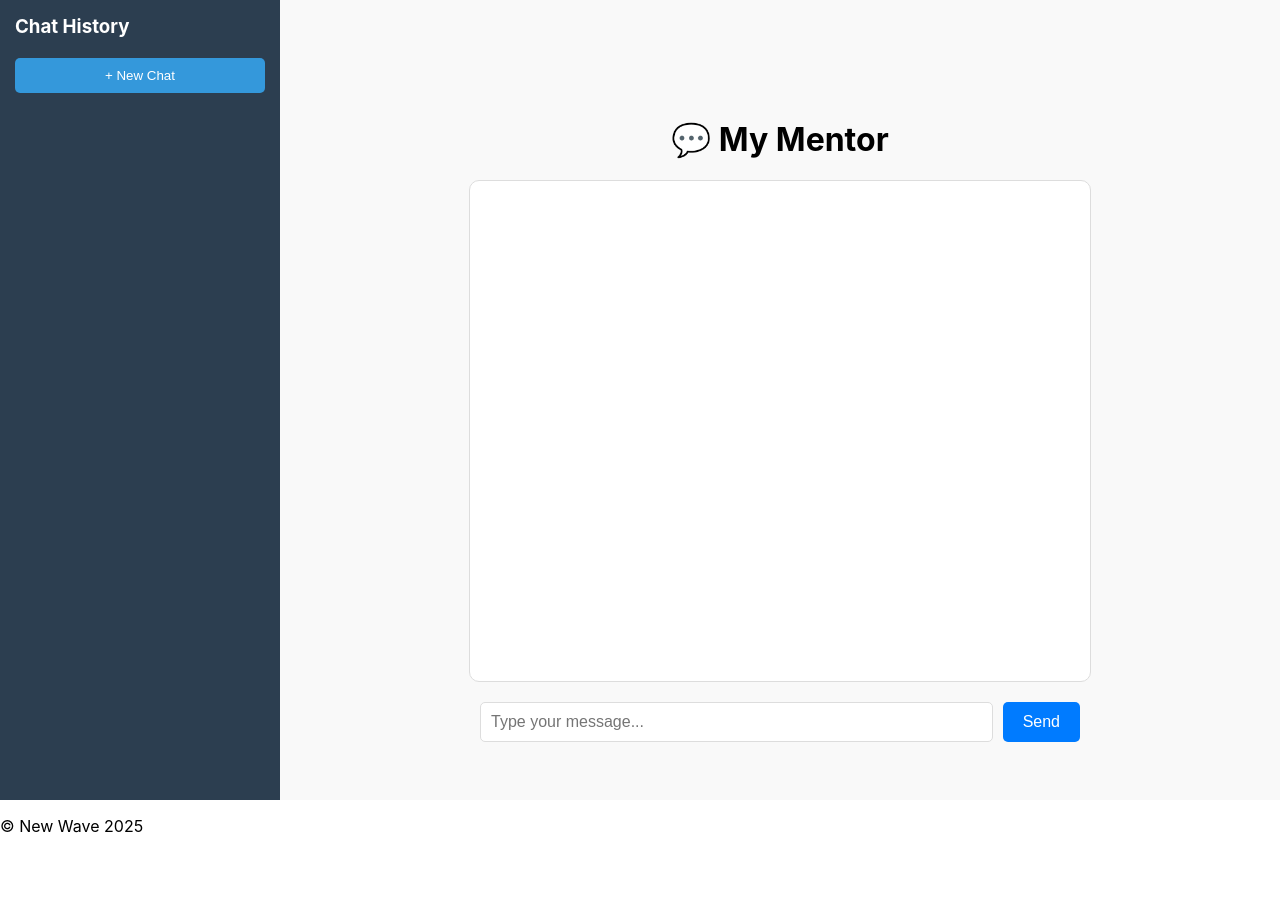
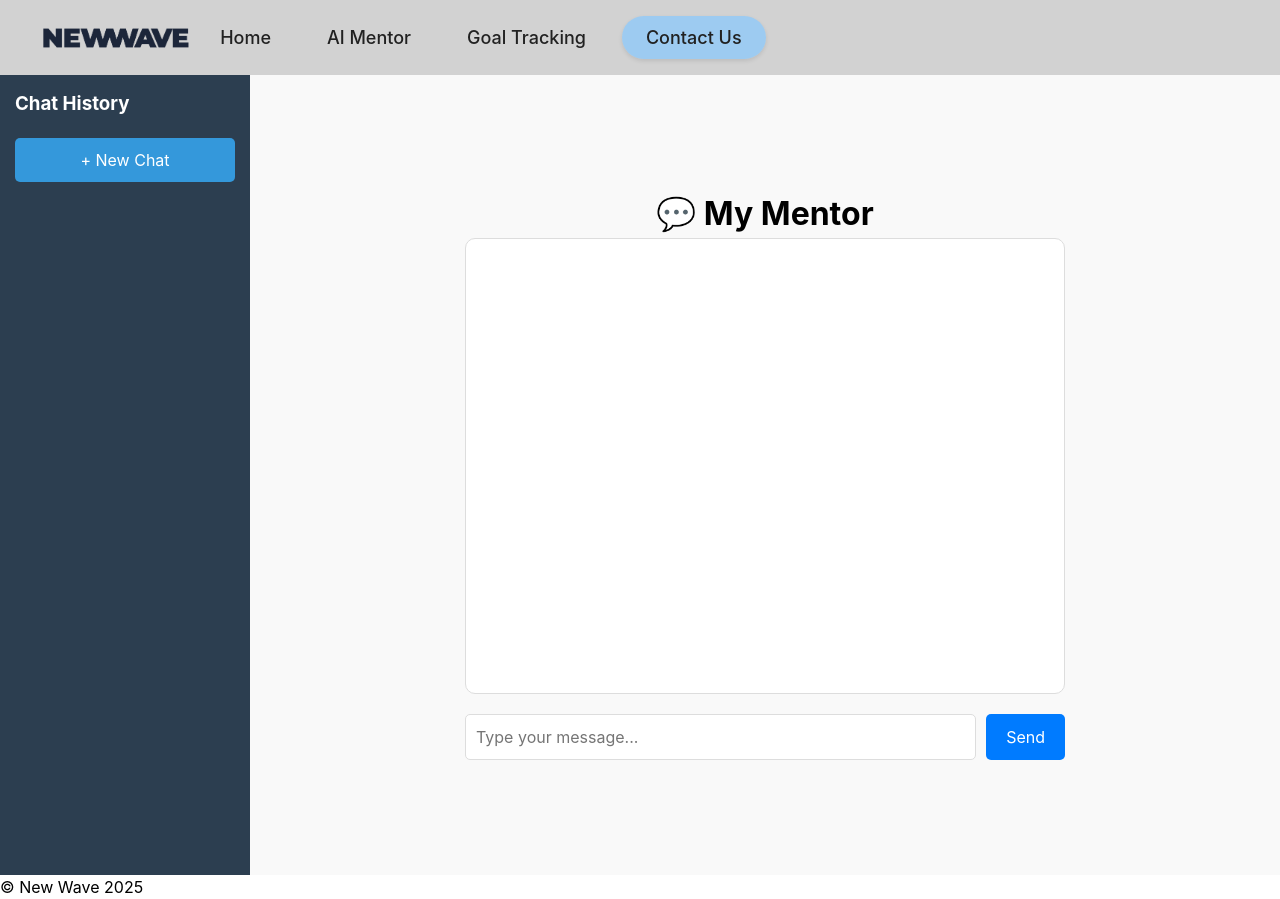
Before and after one commit to INFO-Capstone-New-Wave-Alchemy/New-Wave, a React (Create React App) app in the folder frontend/: page /about in a window 1280 px wide. Before the commit the page ends 852 px from the top, so only its background shows below. Built offline with nearby package versions, Linux system fonts and the light colour scheme.

Commit message:
Add Header, Footer,and Fix localhost 5000 call

```diff
--- a/frontend/package.json
+++ b/frontend/package.json
@@ -36,5 +36,10 @@
       "last 1 firefox version",
       "last 1 safari version"
     ]
+  },
+  "devDependencies": {
+    "autoprefixer": "^10.4.21",
+    "postcss": "^8.5.3",
+    "tailwindcss": "^4.1.4"
   }
 }
--- a/frontend/src/components/App.js
+++ b/frontend/src/components/App.js
@@ -26,6 +26,7 @@ import ChatBot from './Chatbot';
 function App() {
   return (
     <div>
+      <Header />
       <ChatBot />
       <Footer />
     </div>
--- a/frontend/src/components/Chatbot.js
+++ b/frontend/src/components/Chatbot.js
@@ -1,12 +1,11 @@
 import React, { useState, useEffect, useCallback } from 'react';
 
-function ChatBot({ endpoint = 'http://localhost:5000', title = '💬 My Mentor' }) {
+function ChatBot({ endpoint = 'http://localhost:5001', title = '💬 My Mentor' }) {
   const [input, setInput] = useState('');
   const [chat, setChat] = useState([]);
   const [chatSessions, setChatSessions] = useState([]);
   const [currentSessionId, setCurrentSessionId] = useState(null);
 
-  // Wrap loadSession in useCallback to avoid dependency cycles
   const loadSession = useCallback((sessionId) => {
     const session = chatSessions.find(s => s.id === sessionId);
     if (session) {
--- a/frontend/src/components/Header.js
+++ b/frontend/src/components/Header.js
@@ -1,18 +1,87 @@
-import React from 'react';
+import React, { useState } from 'react';
+import '../index.css';
+import logo from '../img/NEWWAVE-Wordmark-Blue.png';
 
-function PageHeader(props) {
-    return (
-        <header>
-            <h1>{props.title}</h1>
-            <nav>
-                <ul>
-                    <li><a href="/">Home</a></li>
-                    <li><a href="/chat">Chat</a></li>
-                    <li><a href="/about">About</a></li>
-                </ul>
-            </nav>
-        </header>
-    );
+function Header() {
+  const [isMenuOpen, setIsMenuOpen] = useState(false);
+
+  const toggleMenu = () => {
+    setIsMenuOpen(!isMenuOpen);
+  };
+
+  return (
+    <header className="navbar">
+      <div className="navbar-container">
+        <div className="navbar-content">
+          {/* Logo */}
+          <div className="navbar-logo">
+            <a href="/" className="logo-link">
+              <img src={logo} alt="NEWWAVE Logo" className="logo-image" />
+            </a>
+          </div>
+
+          {/* Desktop Navigation */}
+          <div className="navbar-links-desktop">
+            <a href="/" className="nav-link">Home</a>
+            <a href="/ai-mentor" className="nav-link">AI Mentor</a>
+            <a href="/goal-tracking" className="nav-link">Goal Tracking</a>
+            <a href="/contact" className="contact-button">Contact Us</a>
+          </div>
+
+          {/* Mobile menu button */}
+          <div className="navbar-mobile-toggle">
+            <button
+              onClick={toggleMenu}
+              className="mobile-menu-button"
+              aria-expanded={isMenuOpen}
+            >
+              <span className="sr-only">Open main menu</span>
+              {/* Icon when menu is closed */}
+              <svg
+                className={isMenuOpen ? "hidden" : "mobile-icon"}
+                xmlns="http://www.w3.org/2000/svg"
+                fill="none"
+                viewBox="0 0 24 24"
+                stroke="currentColor"
+              >
+                <path
+                  strokeLinecap="round"
+                  strokeLinejoin="round"
+                  strokeWidth="2"
+                  d="M4 6h16M4 12h16M4 18h16"
+                />
+              </svg>
+              {/* Icon when menu is open */}
+              <svg
+                className={isMenuOpen ? "mobile-icon" : "hidden"}
+                xmlns="http://www.w3.org/2000/svg"
+                fill="none"
+                viewBox="0 0 24 24"
+                stroke="currentColor"
+              >
+                <path
+                  strokeLinecap="round"
+                  strokeLinejoin="round"
+                  strokeWidth="2"
+                  d="M6 18L18 6M6 6l12 12"
+                />
+              </svg>
+            </button>
+          </div>
+        </div>
+
+        {/* Mobile menu */}
+        <div className={`navbar-mobile-menu ${isMenuOpen ? "show" : ""}`}>
+          <div className="mobile-menu-links">
+            <a href="/" className="mobile-nav-link">Home</a>
+            <a href="/ai-mentor" className="mobile-nav-link">AI Mentor</a>
+            <a href="/goal-tracking" className="mobile-nav-link">Goal Tracking</a>
+            <a href="/contact" className="mobile-contact-button">Contact Us</a>
+          </div>
+        </div>
+      </div>
+    </header>
+  );
 }
 
-export default PageHeader;
+export default Header;
--- a/frontend/src/index.css
+++ b/frontend/src/index.css
@@ -1,3 +1,60 @@
+/* CSS Reset and Global Styles
+By: https://www.joshwcomeau.com/css/custom-css-reset/*/
+/* 1. Use a more-intuitive box-sizing model */
+*, *::before, *::after {
+  box-sizing: border-box;
+}
+
+/* 2. Remove default margin */
+* {
+  margin: 0;
+}
+
+/* 3. Enable keyword animations */
+@media (prefers-reduced-motion: no-preference) {
+  html {
+    interpolate-size: allow-keywords;
+  }
+}
+
+body {
+  /* 4. Add accessible line-height */
+  line-height: 1.5;
+  /* 5. Improve text rendering */
+  -webkit-font-smoothing: antialiased;
+}
+
+/* 6. Improve media defaults */
+img, picture, video, canvas, svg {
+  display: block;
+  max-width: 100%;
+}
+
+/* 7. Inherit fonts for form controls */
+input, button, textarea, select {
+  font: inherit;
+}
+
+/* 8. Avoid text overflows */
+p, h1, h2, h3, h4, h5, h6 {
+  overflow-wrap: break-word;
+}
+
+/* 9. Improve line wrapping */
+p {
+  text-wrap: pretty;
+}
+h1, h2, h3, h4, h5, h6 {
+  text-wrap: balance;
+}
+
+/*
+  10. Create a root stacking context
+*/
+#root, #__next {
+  isolation: isolate;
+}
+
 body {
   margin: 0;
   font-family: -apple-system, BlinkMacSystemFont, 'Segoe UI', 'Roboto', 'Oxygen',
@@ -198,3 +255,181 @@ code {
   padding: 20px;
   transition: margin-left 0.3s ease;
 }
+
+/* Navigation bar styles */
+.navbar {
+  width: 100%;
+  padding: 1rem 0;
+  background: #d2d2d2;
+  color: #212121;
+}
+
+/* LinearGradient  linear-gradient(to bottom, #e8eaf6, #8c9eff, #6573c3) */
+
+.navbar-container {
+  display: flex;
+  justify-content: space-between;
+  align-items: center;
+  width: 100%;
+  padding: 0 2rem;
+}
+
+.navbar-content {
+  display: flex;
+  align-items: center;
+  justify-content: space-between;
+}
+
+/* Logo styles */
+.navbar-logo {
+  flex-shrink: 0;
+  margin-right: auto;
+}
+
+.logo-link {
+  display: flex;
+  align-items: center;
+  text-decoration: none;
+}
+
+.logo-text {
+  font-size: 1.5rem;
+  font-weight: 700;
+  letter-spacing: -0.5px;
+  color: #212121;
+}
+
+.logo-image {
+  height: 40px;
+  width: auto;
+}
+
+/* Desktop navigation links */
+.navbar-links-desktop {
+  margin-left: auto;
+  display: flex;
+  align-items: center;
+  gap: 0.6rem;
+}
+
+.nav-link {
+  color: #212121;
+  text-decoration: none;
+  padding: 0.5rem 0.75rem;
+  margin: 0 0.5rem;
+  font-size: 1.125rem;
+  font-weight: 500;
+  transition: color 0.2s ease;
+}
+
+.nav-link:hover {
+  color: #424242;
+}
+
+.contact-button {
+  background-color: rgba(144, 202, 249, 0.8);
+  color: #212121;
+  padding: 0.5rem 1.5rem;
+  border-radius: 9999px;
+  font-size: 1.125rem;
+  font-weight: 500;
+  text-decoration: none;
+  box-shadow: 0 2px 4px rgba(0, 0, 0, 0.1);
+  transition: background-color 0.2s ease;
+}
+
+.contact-button:hover {
+  background-color: rgba(144, 202, 249, 1);
+}
+
+/* Mobile menu button */
+.navbar-mobile-toggle {
+  display: block;
+}
+
+.mobile-menu-button {
+  display: inline-flex;
+  align-items: center;
+  justify-content: center;
+  padding: 0.5rem;
+  border-radius: 0.375rem;
+  color: #212121;
+  background: transparent;
+  border: none;
+  cursor: pointer;
+}
+
+.mobile-icon {
+  height: 1.5rem;
+  width: 1.5rem;
+}
+
+.hidden {
+  display: none;
+}
+
+/* Mobile menu */
+.navbar-mobile-menu {
+  display: none;
+}
+
+.navbar-mobile-menu.show {
+  display: block;
+}
+
+.mobile-menu-links {
+  padding: 0.5rem 0;
+}
+
+.mobile-nav-link {
+  display: block;
+  padding: 0.75rem 1rem;
+  color: #212121;
+  text-decoration: none;
+  font-size: 1rem;
+  font-weight: 500;
+  border-radius: 0.375rem;
+  transition: background-color 0.2s ease;
+}
+
+.mobile-nav-link:hover {
+  background-color: rgba(144, 202, 249, 0.2);
+}
+
+.mobile-contact-button {
+  display: block;
+  margin-top: 0.5rem;
+  margin-bottom: 0.5rem;
+  padding: 0.75rem 1rem;
+  background-color: rgba(144, 202, 249, 0.8);
+  color: #212121;
+  text-decoration: none;
+  font-size: 1rem;
+  font-weight: 500;
+  border-radius: 0.375rem;
+}
+
+/* Media queries for responsive design */
+@media (min-width: 768px) {
+  .navbar-links-desktop {
+    display: flex;
+    align-items: center;
+    gap: 1rem;
+  }
+
+  .navbar-mobile-toggle {
+    display: none;
+  }
+
+  .navbar-mobile-menu {
+    display: none !important;
+  }
+}
+
+.footer {
+  background-color: #f9f9f9;
+  margin: 0;
+  text-align: center;
+  font-size: 14px;
+  color: #555;
+}
```
Also changed, not shown: 1 other file (tests, documents, lock files or other folders).
